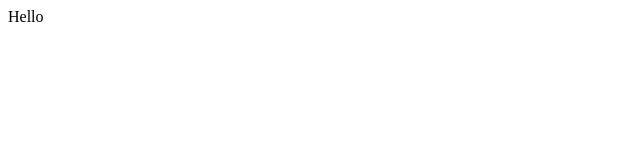
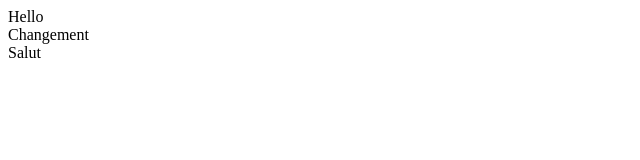
Before and after one commit to Thushy1998/Demo-repo, a plain HTML site: page index.html in a window 1280 px wide. Shown: the whole page, without its empty margins (0-640 px from the left). Drawn offline with Linux system fonts and the light colour scheme.

Commit message:
Les changement du fichier

```diff
--- a/index.html
+++ b/index.html
@@ -1 +1,3 @@
 <div >Hello</div>
+<div>Changement</div>
+<div>Salut</div>
```
